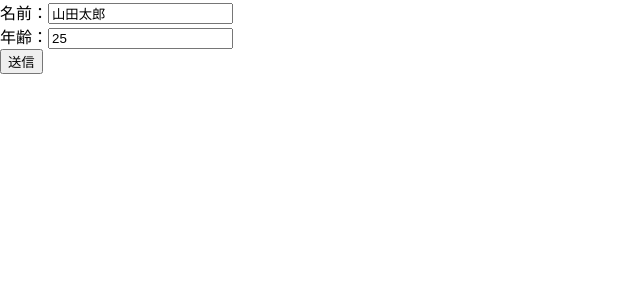
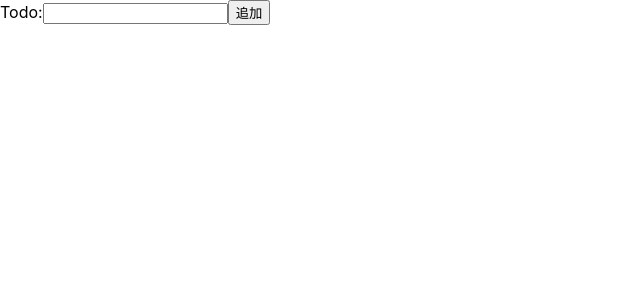
Before and after one commit to Iryu-0817/React-, a React (Create React App) app in the folder my-react/: page / in a window 1280 px wide. Shown: the top 300 px of the page, without its empty margins (0-640 px from the left). Built offline with nearby package versions, Linux system fonts and the light colour scheme.

Commit message:
Todoを追加できる機能の実装

```diff
--- a/my-react/src/App.jsx
+++ b/my-react/src/App.jsx
@@ -1,9 +1,9 @@
 import "./App.css";
 import React from "react";
-import StateForm from "./componentDeveloping/StateFrom";
+import StateTodo from "./Todolist/ StateTodo";
 
 function App(elem) {
-  return <StateForm />;
+  return <StateTodo />;
 }
 
 export default App;
--- /dev/null
+++ b/my-react/src/Todolist/ StateTodo.jsx
@@ -0,0 +1,42 @@
+import { useState } from "react";
+
+let maxId = 0;
+const StateTodo = () => {
+  const [tittle, setTittle] = useState("");
+  const [todo, setTodo] = useState([]);
+
+  const handleChangeTitle = (e) => {
+    setTittle(e.target.value);
+  };
+
+  const handleClick = () => {
+    setTodo([
+      ...todo,
+      { id: ++maxId, tittle, created: new Date(), isDone: false },
+    ]);
+  };
+
+  return (
+    <div>
+      <label>
+        Todo:
+        <input
+          type="text"
+          name="tittle"
+          value={tittle}
+          onChange={handleChangeTitle}
+        />
+      </label>
+      <button type="button" onClick={handleClick}>
+        追加
+      </button>
+      <ul>
+        {todo.map((item) => (
+          <li key={item.id}>{(item, tittle)}</li>
+        ))}
+      </ul>
+    </div>
+  );
+};
+
+export default StateTodo;
```
